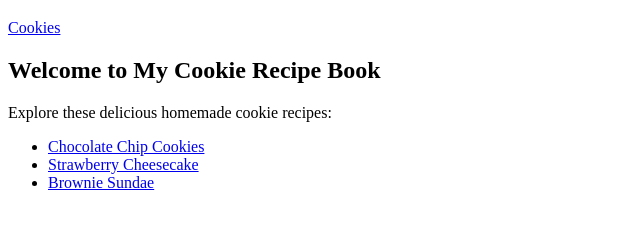
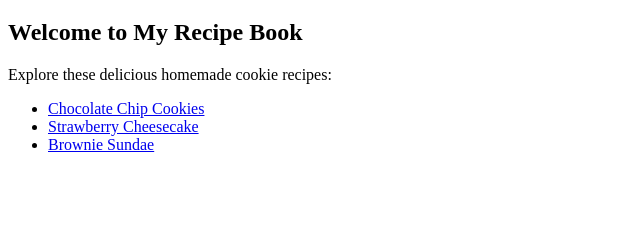
Before and after one commit to AlishbahS/odin-recipes, a plain HTML site: page index.html in a window 1280 px wide. Shown: the part 61-290 px from the top of the page, without its empty margins (0-640 px from the left). Drawn offline with Linux system fonts and the light colour scheme.

Commit message:
Correct mistakes in positioning links

```diff
--- a/index.html
+++ b/index.html
@@ -7,12 +7,11 @@
 </head>
 <body>
     <h1>Odin Recipes</h1>
-    <a href="recipes/cookies.html">Cookies</a>
-    <h2>Welcome to My Cookie Recipe Book</h2>
+    <h2>Welcome to My Recipe Book</h2>
     <p>Explore these delicious homemade cookie recipes:</p>
 
   <ul>
-    <li><a href="cookies.html">Chocolate Chip Cookies</a></li>
+    <li><a href="recipes/cookies.html">Chocolate Chip Cookies</a></li>
     <li><a href="recipes/strawberry-cheesecake.html">Strawberry Cheesecake</a></li>
     <li><a href="recipes/brownie-sundae.html">Brownie Sundae</a></li>
   </ul>
```
Also changed, not shown: 1 other file.
